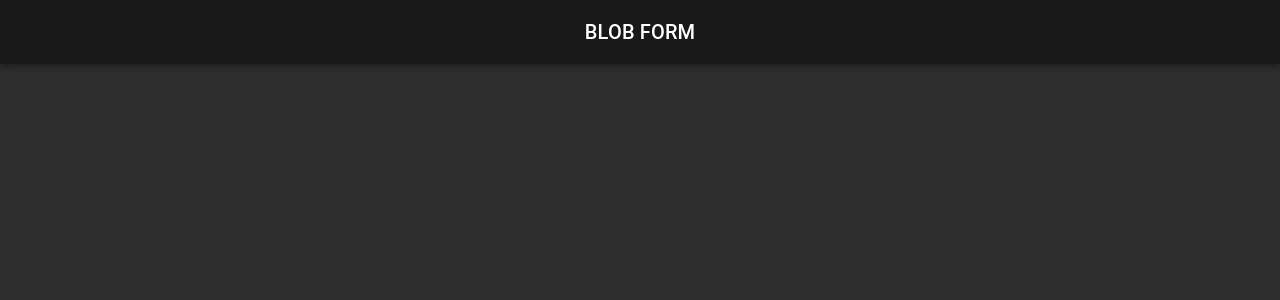
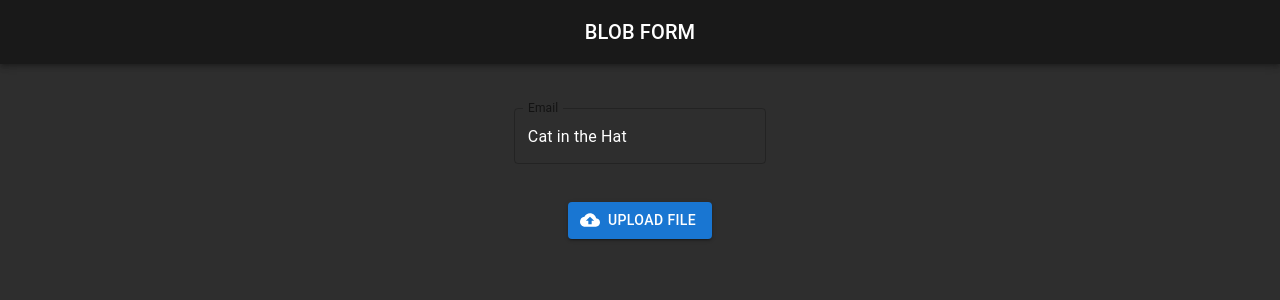
Before and after one commit to SashaBeetle/azureblobform-frontend, a React (Create React App) app: page / in a window 1280 px wide. Shown: the top 300 px of the page. Built offline with nearby package versions, Linux system fonts and the light colour scheme.

Commit message:
Add TextField

```diff
--- a/src/App.css
+++ b/src/App.css
@@ -1,7 +1,18 @@
 .App {
   text-align: center;
   background-color: rgb(46, 46, 46);
+}
+
+.App-body{
   position: fixed;
+  background-color: rgb(46, 46, 46);
   width: 100%;
   height: 100%;
 }
+
+.App-button{
+  margin-top: 30px;
+}
+.App-input{
+  margin-top: 100px;
+}
--- a/src/App.js
+++ b/src/App.js
@@ -1,12 +1,21 @@
 import './App.css';
 import Header from './components/Header';
+import Button from './components/Button';
+import TextInput from './components/TextInput';
 
 function App() {
   return (
+
     <div className="App" >
       <header className="App-header">
-      <Header />
+        <Header />
       </header>
+      <body className='App-body'>
+        <div className='App-input'><TextInput /></div>
+        <div className='App-button'><Button /></div>
+
+
+      </body>
 
     </div>
   );
--- /dev/null
+++ b/src/components/Button.js
@@ -0,0 +1,31 @@
+import * as React from 'react';
+import { styled } from '@mui/material/styles';
+import Button from '@mui/material/Button';
+import CloudUploadIcon from '@mui/icons-material/CloudUpload';
+
+const VisuallyHiddenInput = styled('input')({
+  clip: 'rect(0 0 0 0)',
+  clipPath: 'inset(50%)',
+  height: 1,
+  overflow: 'hidden',
+  position: 'absolute',
+  bottom: 0,
+  left: 0,
+  whiteSpace: 'nowrap',
+  width: 1,
+});
+
+export default function InputFileUpload() {
+  return (
+    <Button
+      component="label"
+      role={undefined}
+      variant="contained"
+      tabIndex={-1}
+      startIcon={<CloudUploadIcon />}
+    >
+      Upload file
+      <VisuallyHiddenInput type="file" />
+    </Button>
+  );
+}
--- a/src/components/Header.js
+++ b/src/components/Header.js
@@ -7,7 +7,7 @@ import Typography from '@mui/material/Typography';
 const Header = () =>{
     return(
         <Box sx={{ flexGrow: 1 }}>
-        <AppBar position="static" sx={{backgroundColor: "#191919"}}>
+        <AppBar sx={{backgroundColor: "#191919"}}>
           <Toolbar >
             <Typography variant="h6" component="div" sx={{ flexGrow: 1 }}>
               BLOB FORM
--- /dev/null
+++ b/src/components/TextInput.js
@@ -0,0 +1,35 @@
+import * as React from 'react';
+import Box from '@mui/material/Box';
+import TextField from '@mui/material/TextField';
+
+export default function StateTextFields() {
+  const [name, setName] = React.useState('Cat in the Hat');
+
+  return (
+    <Box
+      component="form"
+      sx={{
+        '& > :not(style)': { m: 1, width: '25ch' },
+      }}
+      noValidate
+      autoComplete="off"
+    >
+      <TextField
+        id="outlined-controlled"
+        label="Email"
+        color='primary'
+        type="email"
+        sx={{
+            "& .MuiOutlinedInput-input": { // Target the input field
+            color: "white",
+            },
+        }}
+        value={name}
+        onChange={(event) => {
+          setName(event.target.value);
+        }}
+
+      />
+    </Box>
+  );
+}
```
